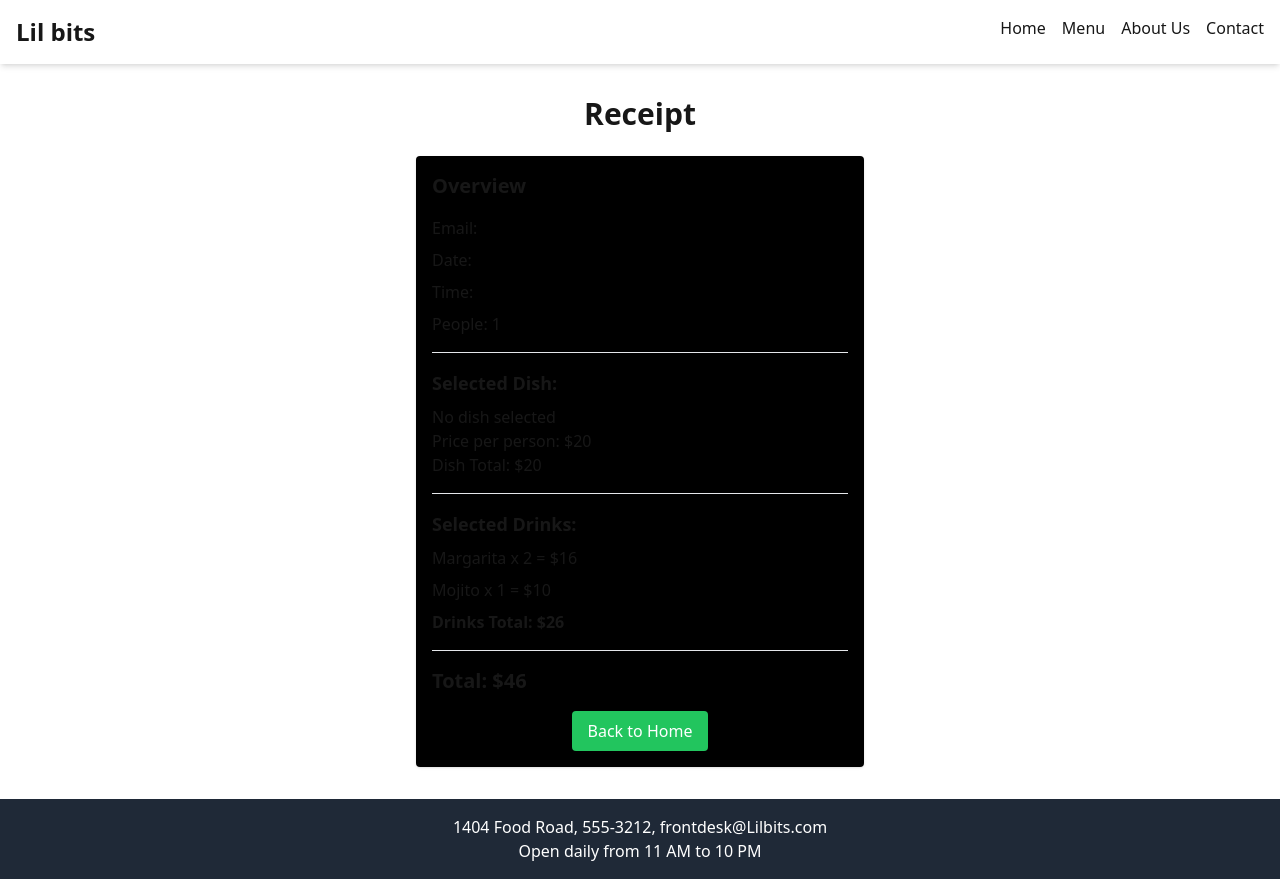
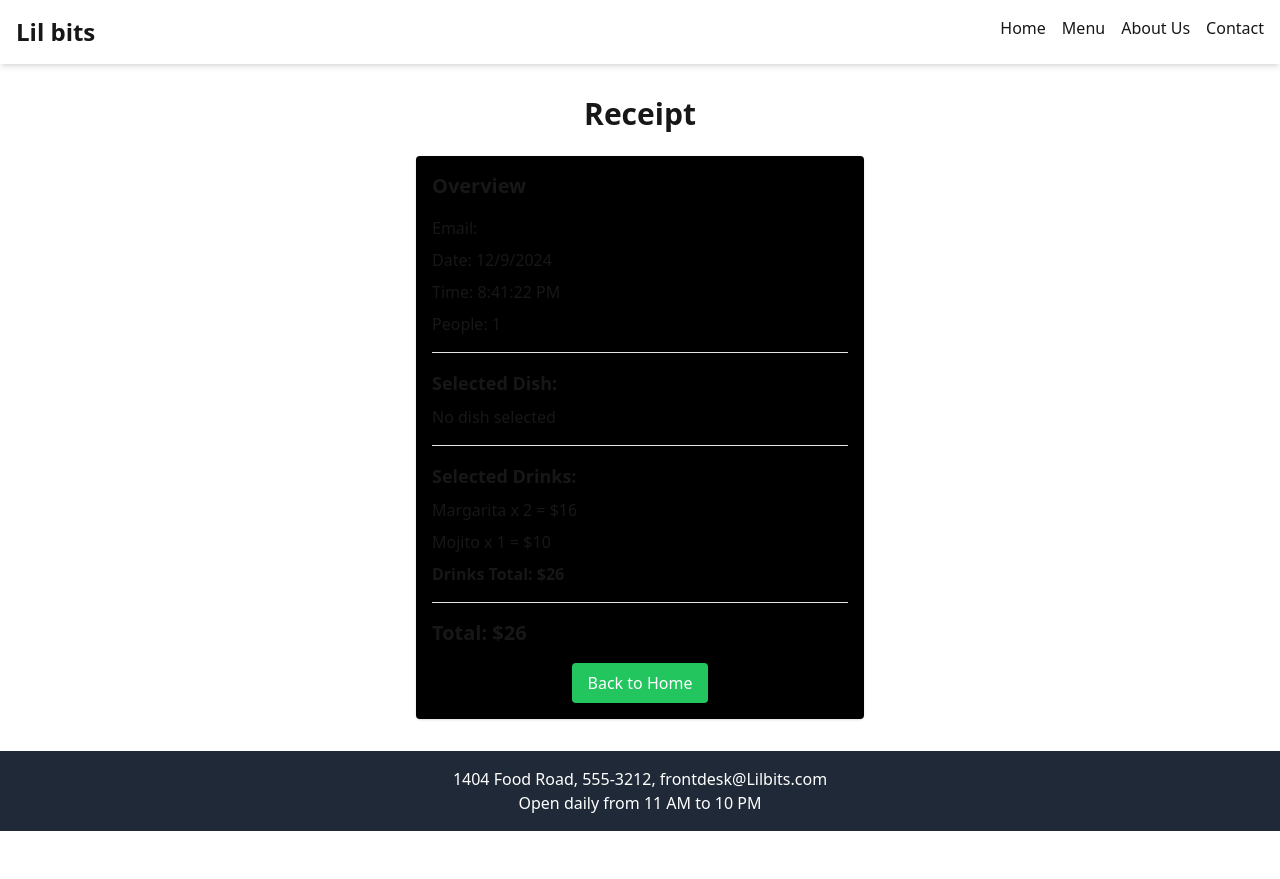
Before and after one commit to Ylur/Lokaverkefni, a Next.js app in the folder framendi/: page /receipt in a window 1280 px wide. After the commit the page ends 831 px from the top, so only its background shows below. Built offline with nearby package versions, Linux system fonts and the light colour scheme.

Commit message:
smá readme ofl

```diff
--- a/framendi/src/app/receipt/page.tsx
+++ b/framendi/src/app/receipt/page.tsx
@@ -1,6 +1,6 @@
 "use client";
 
-import React, { useEffect, useState } from "react";
+import React from "react";
 import { useSearchParams, useRouter } from "next/navigation";
 
 export default function ReceiptPage() {
@@ -8,21 +8,22 @@ export default function ReceiptPage() {
   const router = useRouter();
 
   const email = searchParams.get("email");
-  const date = searchParams.get("date");
-  const time = searchParams.get("time");
+  const date = new Date().toLocaleDateString(); // Use current date if not provided
+  const time = new Date().toLocaleTimeString(); // Use current time if not provided
   const people = Number(searchParams.get("people")) || 1;
-  const dishId = searchParams.get("dishId");
 
+  // Decode dish details
+  const dishParam = searchParams.get("dish");
+  const selectedDish = dishParam ? JSON.parse(dishParam) : null;
 
-  const dishPricePerPerson = 20; // TODO skoða verðin
+  const dishPricePerPerson = 20; // TODO: Adjust price dynamically if needed
+  const dishTotal = selectedDish ? dishPricePerPerson * selectedDish.quantity : 0;
+
+  // Hardcoded drinks as an example
   const selectedDrinks = [
-    // TODO extract these from query params or global state.
-    // Hard-kóðað í bili
     { strDrink: "Margarita", quantity: 2, price: 8 },
     { strDrink: "Mojito", quantity: 1, price: 10 },
   ];
-
-  const dishTotal = dishPricePerPerson * people;
   const drinksTotal = selectedDrinks.reduce((sum, d) => sum + d.price * d.quantity, 0);
   const total = dishTotal + drinksTotal;
 
@@ -40,9 +41,15 @@ export default function ReceiptPage() {
         <hr className="my-4" />
 
         <h3 className="text-lg font-bold mb-2">Selected Dish:</h3>
-        <p>{dishId ? `Dish ID: ${dishId}` : "No dish selected"}</p>
-        <p>Price per person: ${dishPricePerPerson}</p>
-        <p>Dish Total: ${dishTotal}</p>
+        {selectedDish ? (
+          <>
+            <p>{selectedDish.strMeal} x {selectedDish.quantity}</p>
+            <p>Price per person: ${dishPricePerPerson}</p>
+            <p>Dish Total: ${dishTotal}</p>
+          </>
+        ) : (
+          <p>No dish selected</p>
+        )}
 
         <hr className="my-4" />
 
@@ -59,7 +66,6 @@ export default function ReceiptPage() {
         <h2 className="text-xl font-bold">Total: ${total}</h2>
 
         <div className="text-center mt-4">
-          {/* In a real flow, you might have a button to complete the order or go home */}
           <button
             onClick={() => router.push("/")}
             className="bg-green-500 text-white px-4 py-2 rounded"
```
Also changed, not shown: 1 other file (tests, documents, lock files or other folders).
